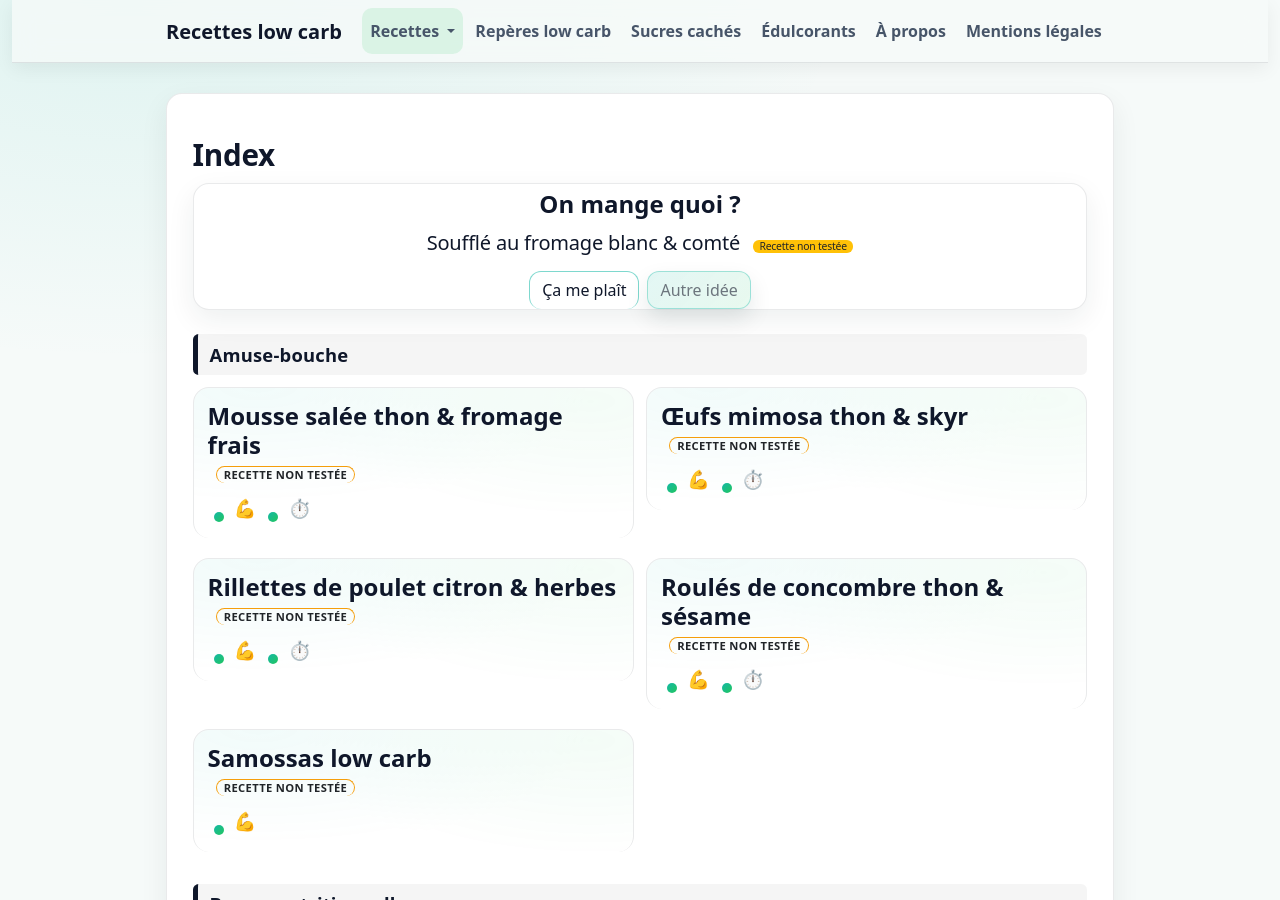
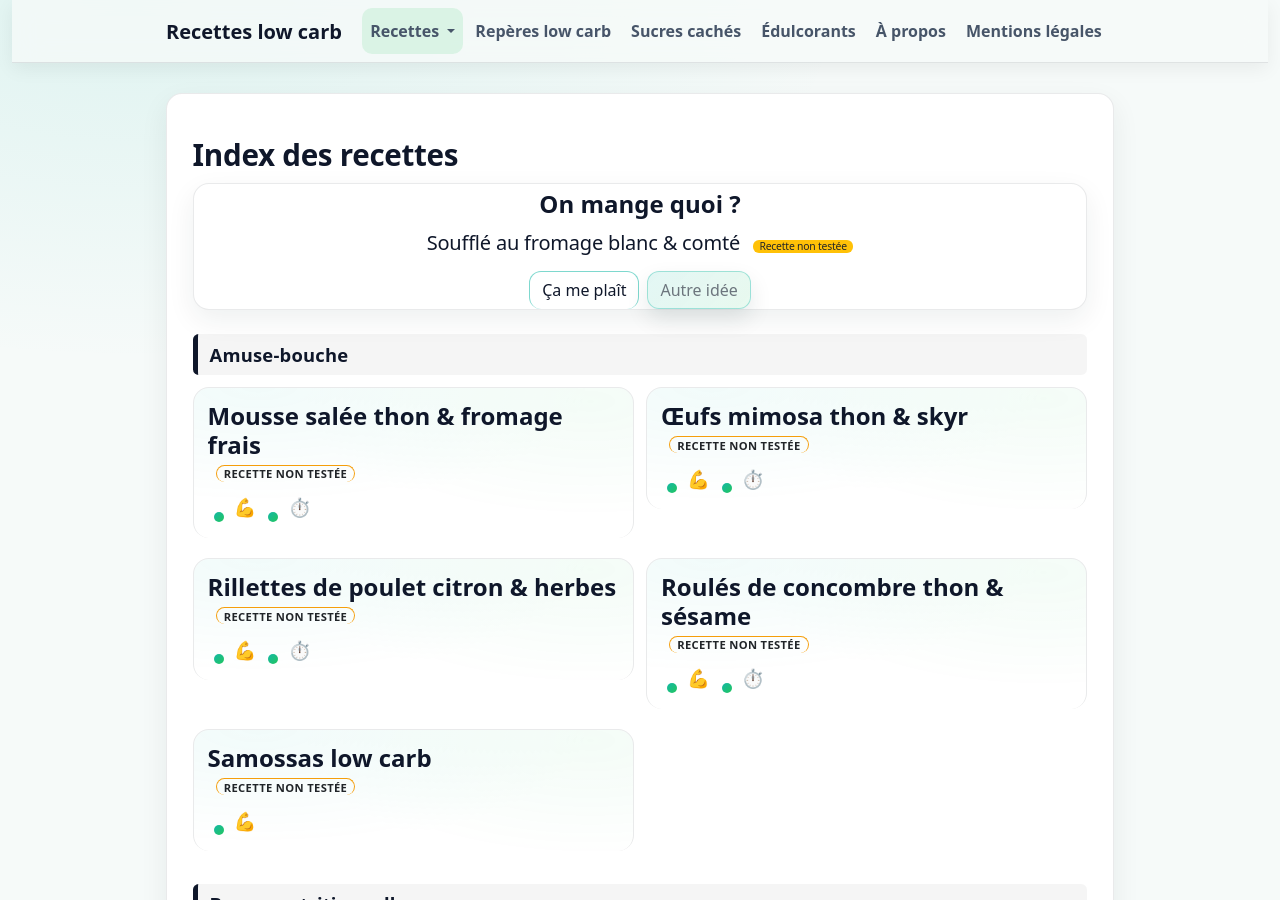
Before and after one commit to laurie-boissay/laurie-boissay.github.io, a Jekyll site: the page built from index.html, in a window 1280 px wide and 900 px high. Built offline with Jekyll 4.4.1, drawn with Linux system fonts in a browser that asks for light colours.

Commit message:
Test modification index

```diff
--- a/index.html
+++ b/index.html
@@ -9,7 +9,7 @@ body_id: "home"
 ---
 
 <section id="index">
-  <h2>Index</h2>
+  <h2>Index des recettes</h2>
 
   <!-- Styles locaux (index) -->
   <style>
```
